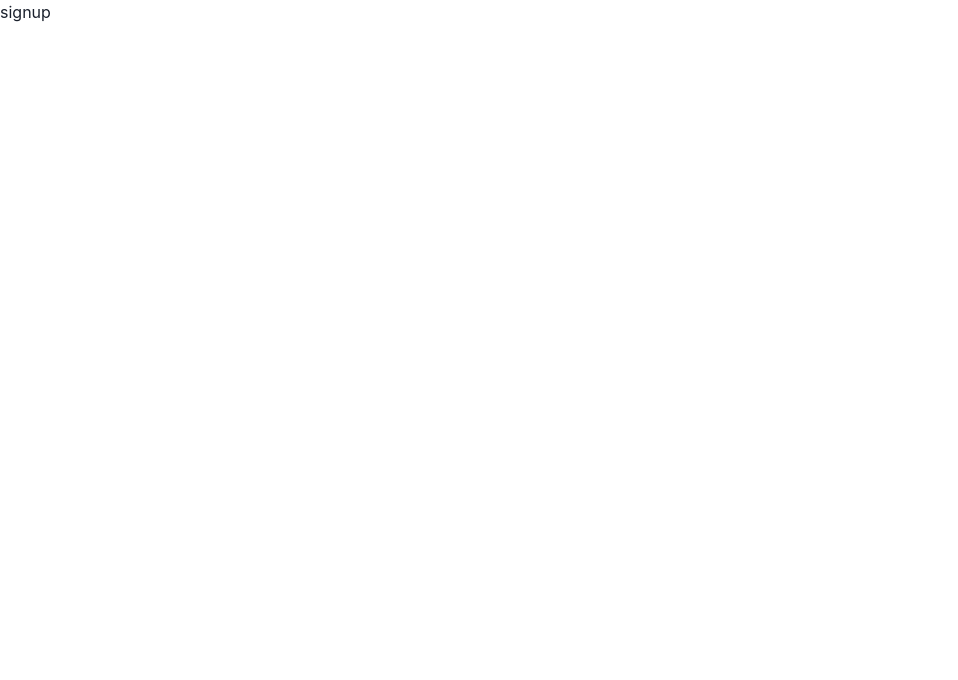
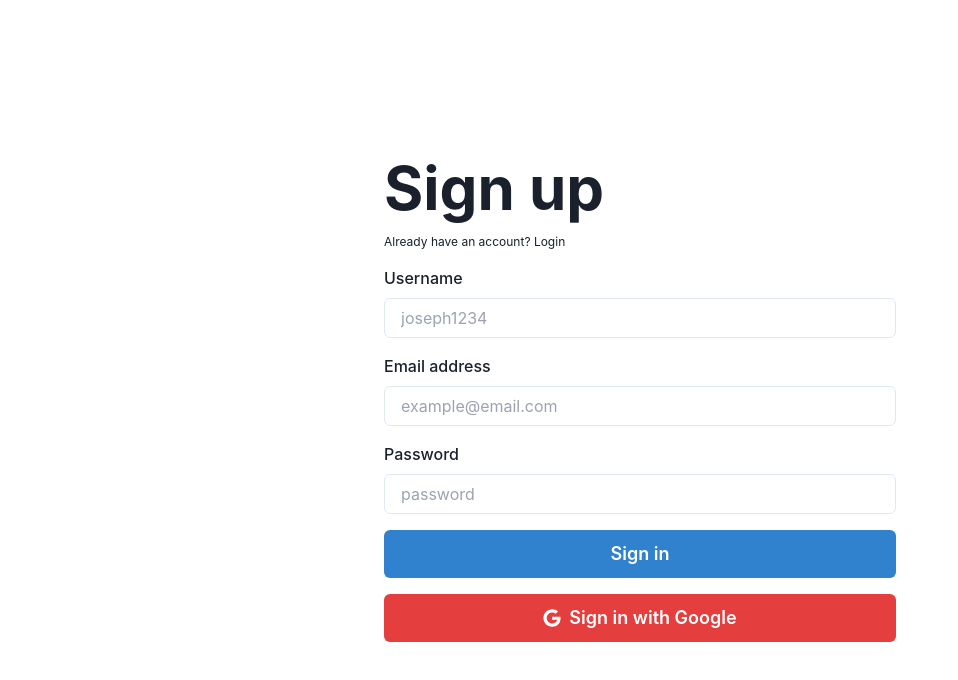
Before and after one commit to RichGod93/chat-app-prototype, a Next.js app: page /signup in a window 1280 px wide. Shown: the top 680 px of the page, without its empty margins (0-958 px from the left). Built offline with nearby package versions, Linux system fonts and the light colour scheme; no server answers.

Commit message:
signup page jsx

```diff
--- a/src/pages/signup.tsx
+++ b/src/pages/signup.tsx
@@ -1,13 +1,78 @@
 import React, { useState } from 'react';
+import Head from 'next/head';
+import { Inter } from 'next/font/google';
+import {
+    Center,
+    Input,
+    Heading,
+    Button,
+    Stack,
+    FormControl,
+    FormLabel,
+    Link,
+    useDisclosure,
+    Modal,
+    ModalOverlay,
+    ModalContent,
+    ModalHeader,
+    ModalCloseButton,
+    ModalBody,
+    ModalFooter
+} from '@chakra-ui/react';
 
-const SignUp = () => {
+import { FaGoogle } from "react-icons/fa";
+import { useRouter } from 'next/router';
+
+const inter = Inter({ subsets: ['latin'] });
+
+
+export default function Signup() {
+    const router = useRouter();
+    const { isOpen, onOpen, onClose } = useDisclosure();
+    const [email, setEmail] = useState("");
+    const [password, setPassword] = useState("");
+    const [username, setUsername] = useState("");
+
     return (
         <>
-            <div>
-                <p>signup</p>
-            </div>
+            <Head>
+                <title>Chat App</title>
+                <meta name="description" content="Generated by create next app" />
+                <meta name="viewport" content="width=device-width, initial-scale=1" />
+                <link rel="icon" href="/favicon.ico" />
+            </Head>
+            <main className="">
+                <Center h={'100vh'}>
+                    <form>
+                        <Stack spacing={4} width={'lg'}>
+                            <Heading size='3xl'>Sign up</Heading>
+                            <Link href='/' className='text-xs'>{`Already have an account? Login`}</Link>
+                            <FormControl id='displayName'>
+                                <FormLabel>Username</FormLabel>
+                                <Input type='text' placeholder='joseph1234' value={username} onChange={(e) => setUsername(e.target.value)} />
+                            </FormControl>
+                            <FormControl id='email'>
+                                <FormLabel>Email address</FormLabel>
+                                <Input type='email' placeholder='example@email.com' value={email} onChange={(e) => setEmail(e.target.value)} />
+                            </FormControl>
+                            <FormControl id='password'>
+                                <FormLabel>Password</FormLabel>
+                                <Input type='password' placeholder='password' value={password} onChange={(e) => setPassword(e.target.value)} />
+                            </FormControl>
+                            <Button colorScheme={'blue'} size='lg'>
+                                Sign in
+                            </Button>
+                            <Button colorScheme={'red'} size='lg' leftIcon={<FaGoogle />}>
+                                Sign in with Google
+                            </Button>
+                        </Stack>
+                    </form>
+
+
+                </Center>
+
+
+            </main>
         </>
     );
-};
-
-export default SignUp;
+}
```
